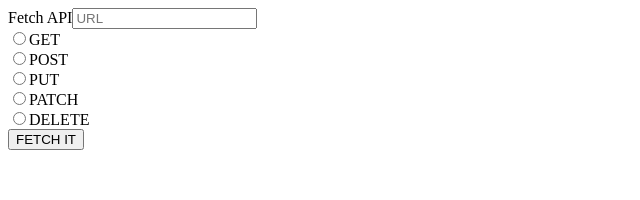
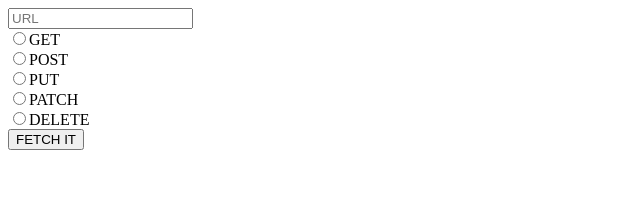
Before and after one commit to cristian-montes/the_api_tool, a React app: page / in a window 1280 px wide. Shown: the top 200 px of the page, without its empty margins (0-640 px from the left). Built offline with nearby package versions, Linux system fonts and the light colour scheme.

Commit message:
fetchRequest is working, but not with body

```diff
--- a/src/components/app/controls/ButtonVerbs.js
+++ b/src/components/app/controls/ButtonVerbs.js
@@ -1,18 +1,18 @@
 import React  from "react";
 
-export default function ButtonVerb({verbName}){
+export default function ButtonVerb({name, handleInputChange}){
     return(
         <div>
             <input
-                id={verbName}
+                id={name}
                 type="radio"
-                name="methodValue"
-                value='ALGO'
+                name="verbValue"
+                value={name}
                 // checked={methodSelected === name}
-                // onChange={onChange}
+                onChange={ handleInputChange }
             />
-            <label htmlFor='verbs'>
-            {verbName}
+            <label htmlFor={name}>
+            {name}
             </label>
         </div>
     )
--- a/src/components/app/controls/FormVerb.jsx
+++ b/src/components/app/controls/FormVerb.jsx
@@ -1,23 +1,28 @@
 import React from 'react';
 import ButtonVerb from './ButtonVerbs';
 
-function FormVerb({verbs}){
+function FormVerb({verbs, url, handleInputChange, handleSubmit}){
 
     return(
-        <form>
-            <label>Fetch API</label>
+        <section aria-label="request-form" >
+            <form onSubmit={handleSubmit}>
+                <label htmlFor={verbs}></label>
 
                 <input
+                    id={verbs}
                     type="url"
                     placeholder="URL"
-                value=''
-                name="urlValue"
+                    value={url}
+                    name="url"
+                    onInput= {handleInputChange}
                 />
+
                 <div>
                     { verbs.map((verb)=>(
                         <ButtonVerb
-                        verbName={verb}
+                            name={verb}
                             key={verb}
+                            handleInputChange = {handleInputChange}
                         />
                         ))
 
@@ -26,6 +31,7 @@ function FormVerb({verbs}){
                 <button>FETCH IT</button>
 
             </form>
+        </section>
     )
 }
 
--- a/src/containers/ToolAPIContainer.jsx
+++ b/src/containers/ToolAPIContainer.jsx
@@ -1,11 +1,47 @@
 import React, { Component } from "react";
 import FormVerb from "../components/app/controls/FormVerb";
+import { fetchRequest } from "../services/fetchRequest";
 
 
 export default class ToolAPIContainer extends Component{
     state={
-        loading:false,
+        loading:true,
+        url:'',
+        verbValue:'',
+        response:[],
+        jsonValue:null,
     }
+
+    handleInputChange = (event) => {
+        const { name, value } = event.target;
+        this.setState({
+          [name]: value,
+        });
+    }
+
+    handleSubmit = async (e) => {
+        e.preventDefault();
+
+        const { verbValue, url, } = this.state;
+        let response;
+            console.log('VERB VALUE', verbValue);
+            console.log('URL', url)
+        // this.setState({ loading: true });
+
+        try {
+          response = await fetchRequest(verbValue, url);
+            console.log('response', response)
+        } catch (error) {
+          response = `This ${error.message} happened!!`;
+            console.log('response22', response)
+        }
+
+        this.setState({
+            // loading: false,
+            response,
+        })
+
+      };
 
 
 
@@ -13,8 +49,15 @@ export default class ToolAPIContainer extends Component{
 
     render(){
         const verbs =  ['GET', 'POST', 'PUT', 'PATCH', 'DELETE'];
+        const {url, verbValue, response } = this.state
+
         return(
-            <FormVerb verbs={verbs}/>
+            <FormVerb
+                verbs={verbs}
+                url={url}
+                handleInputChange={this.handleInputChange}
+                handleSubmit={this.handleSubmit}
+                />
         );
 
 
```
Lines whose indentation alone changed are shown as unchanged.
